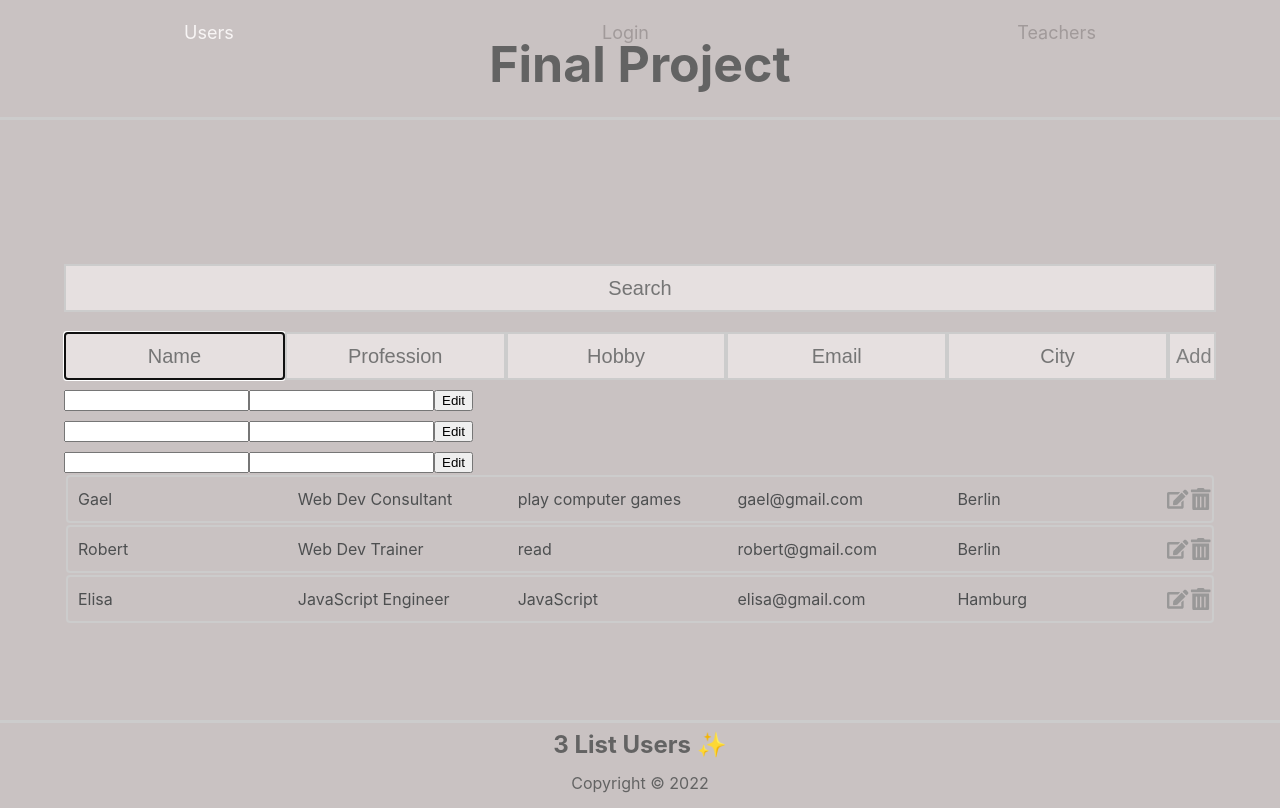
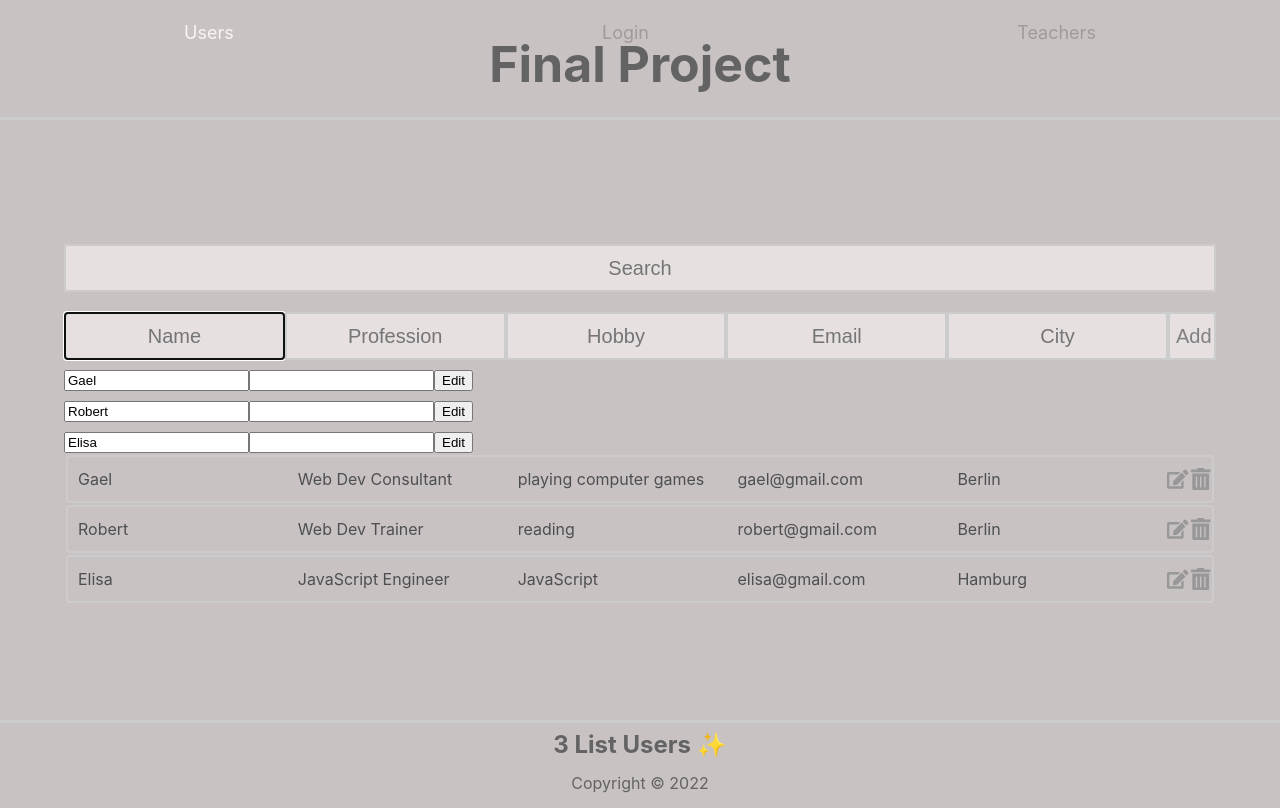
Before and after one commit to alliance-11/final, a React (Create React App) app: page / in a window 1280 px wide. Built offline with nearby package versions, Linux system fonts and the light colour scheme.

Commit message:
Polished comment.

```diff
--- a/src/components/users/AddForm.jsx
+++ b/src/components/users/AddForm.jsx
@@ -1,6 +1,4 @@
-// import { useState, useRef } from 'react';
-import { useState } from "react";
-import { useRef } from "react";
+import { useState, useRef } from 'react';
 
 export const AddForm = ({ addUser }) => {
   const [newUser, setNewUser] = useState({
--- a/src/components/users/EditItem.jsx
+++ b/src/components/users/EditItem.jsx
@@ -21,12 +21,12 @@ export const EditItem = ({ user, editUser }) => {
   };
 
   return (
-    <div>
+    <div className="edit">
       <input
-        name="username"
+        name="name"
         ref={inputName}
         onKeyDown={onKeyDown}
-        defaultValue={user.username}
+        defaultValue={user.name}
         readOnly={!editMode}
       />
       <input
--- a/src/components/users/Users.jsx
+++ b/src/components/users/Users.jsx
@@ -13,7 +13,7 @@ export const Users = () => {
       id: "1",
       name: "Gael",
       profession: "Web Dev Consultant",
-      hobby: "play computer games",
+      hobby: "playing computer games",
       email: "gael@gmail.com",
       city: "Berlin",
     },
@@ -21,7 +21,7 @@ export const Users = () => {
       id: "2",
       name: "Robert",
       profession: "Web Dev Trainer",
-      hobby: "read",
+      hobby: "reading",
       email: "robert@gmail.com",
       city: "Berlin",
     },
--- a/src/components/users/Users.scss
+++ b/src/components/users/Users.scss
@@ -1,7 +1,9 @@
 .Users {
   width: 100%;
-  display: grid;
-  place-items: center;
+  // display: grid;
+  // place-items: center;
+  display: flex;
+  justify-content: center;
   background-color: #c9c2c2;
 
   header {
@@ -13,7 +15,7 @@
     top: 0;
     font-size: 25px;
     height: 15vh;
-    margin-bottom: 20px;
+    margin-bottom: 10px;
     border-bottom: 3px solid #ccc;
     color: rgb(99, 99, 99);
   }
@@ -37,17 +39,13 @@
     width: 90%;
     height: 73vh;
     display: column;
-    margin-top: 20vh;
+    margin-top: 2vh;
     font-size: calc(10px + 2vmin);
     color: rgb(104, 99, 99);
 
     .search {
       form {
-        margin-top: 20px;
         width: 100%;
-        display: flex;
-        justify-content: space-between;
-
         input {
           width: 100%;
           text-align: center;
@@ -103,7 +101,6 @@
         justify-content: space-between;
         .item {
           width: 18.5%;
-          // border-right: 2px solid #ccc;
           padding-left: 10px;
         }
         .icons {
```
